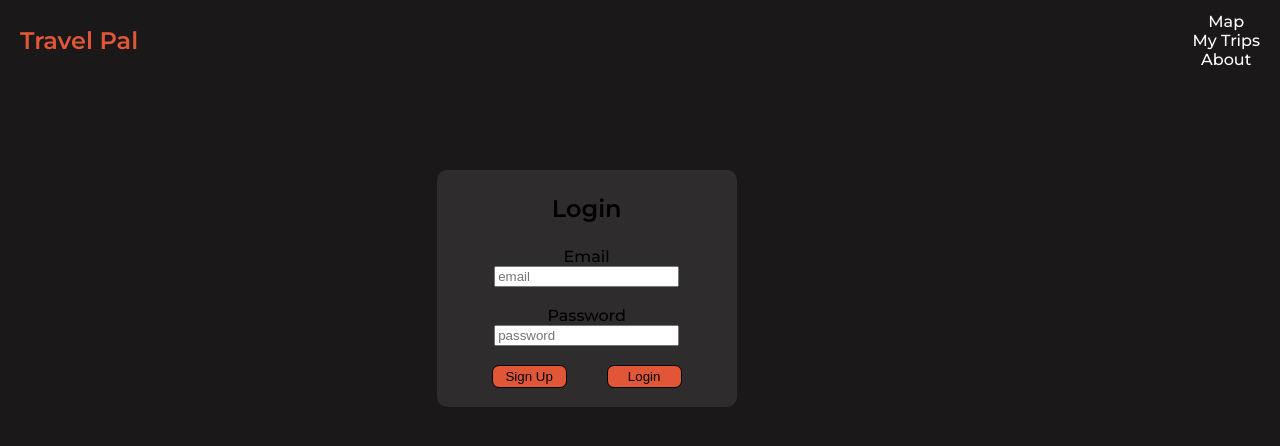
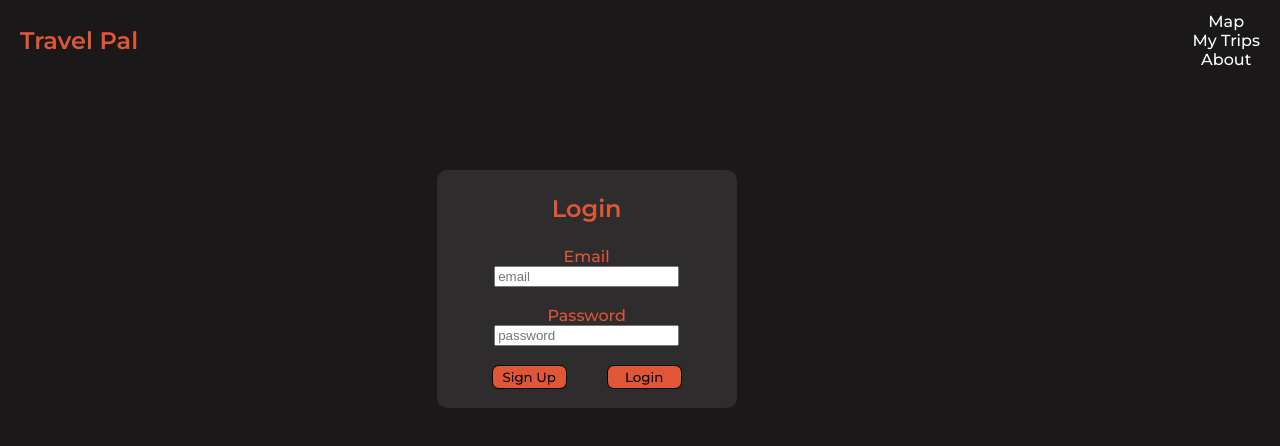
Before and after one commit to scooby-gang-7/iteration, a React (Create React App) app: page / in a window 1280 px wide. Shown: the top 446 px of the page. Built offline with nearby package versions, Linux system fonts and the light colour scheme; no server answers.

Commit message:
Styling changes

```diff
--- a/client/stylesheets/styles.css
+++ b/client/stylesheets/styles.css
@@ -16,6 +16,7 @@
 
 #login-parent {
     background-color: #2e2c2c;
+    color: #e05637;
     font-family: 'Abril Fatface', cursive;
     border-radius: 10px;
     width: 300px;
@@ -27,12 +28,14 @@
 }
 
 #login-parent h3 {
+
     font-size:x-large
 }
 
 #btn-login {
     margin-left: 20px;
     background-color: #e05637;
+    font-family: 'Montserrat', sans-serif;
     border-radius: 7px;
     border: 1px solid;
     padding: 3px;
@@ -41,7 +44,8 @@
 
 #btn-signup {
     margin-right: 20px;
-    background-color: #e05637;;
+    background-color: #e05637;
+    font-family: 'Montserrat', sans-serif;
     border-radius: 7px;
     border: 1px solid;
     padding: 3px;
@@ -97,6 +101,7 @@ nav h1 {
 }
 
 .myTripBox {
+    background-color: #2e2c2c;
     margin: 10px;
 }
 
@@ -111,6 +116,7 @@ nav h1 {
 }
 
 #myTrips h1 {
+    color: #e05637;
     text-align: center;
     margin-bottom: -12px;
 }
```
Also changed, not shown: 1 other file (tests, documents, lock files or other folders).
